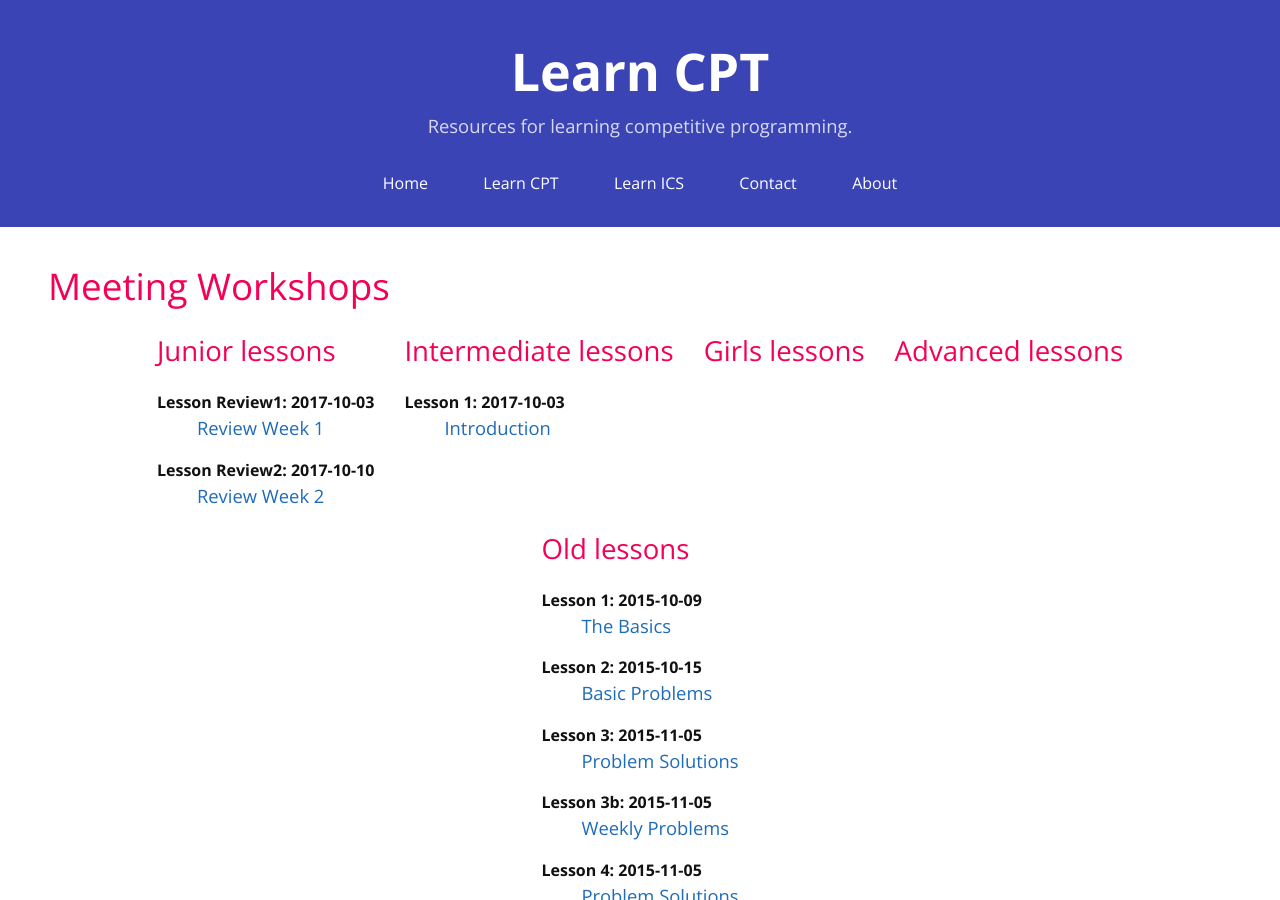
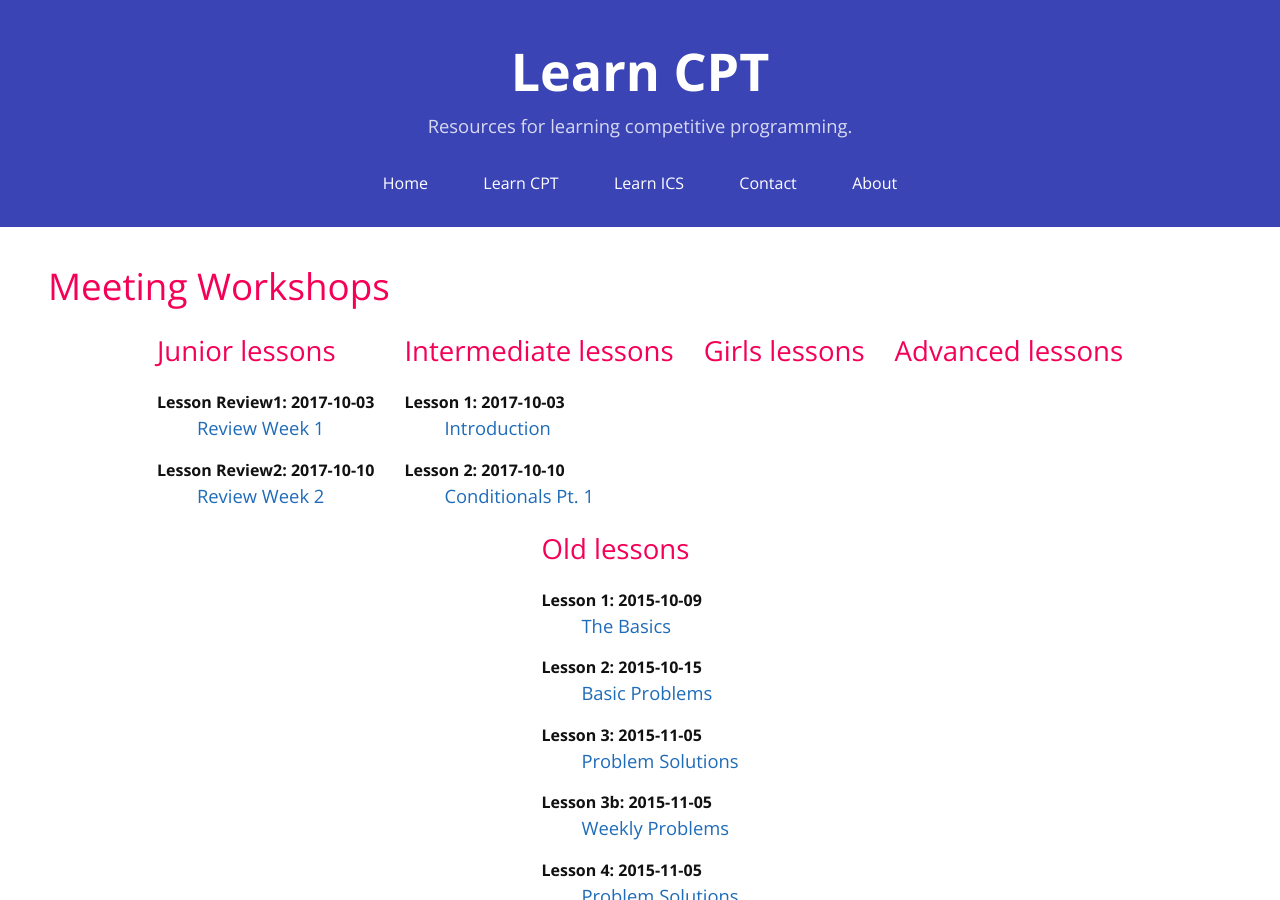
Before and after one commit to mcpt/mcpt.github.io, a Jekyll site: the page built from cpt.md, in a window 1280 px wide and 900 px high. Built offline with Jekyll 4.4.1, drawn with Linux system fonts in a browser that asks for light colours.

Commit message:
Update intermediate-lessons.yml

```diff
--- a/_data/intermediate-lessons.yml
+++ b/_data/intermediate-lessons.yml
@@ -8,3 +8,8 @@
   date: 2017-10-03
   id: 1
   url: https://docs.google.com/presentation/d/1IIFK4NuYEd3j2S5XuSJ6b0IVRobQnTFICZpr8fMOuRA/edit?usp=sharing
+
+- title: Conditionals Pt. 1
+  date: 2017-10-10
+  id: 2
+  url: https://docs.google.com/presentation/d/1o6wrepyi1mHGgjnyfEhOa4K-kbiSQm3sMbT9RUq8JCI/edit?usp=sharing
```
